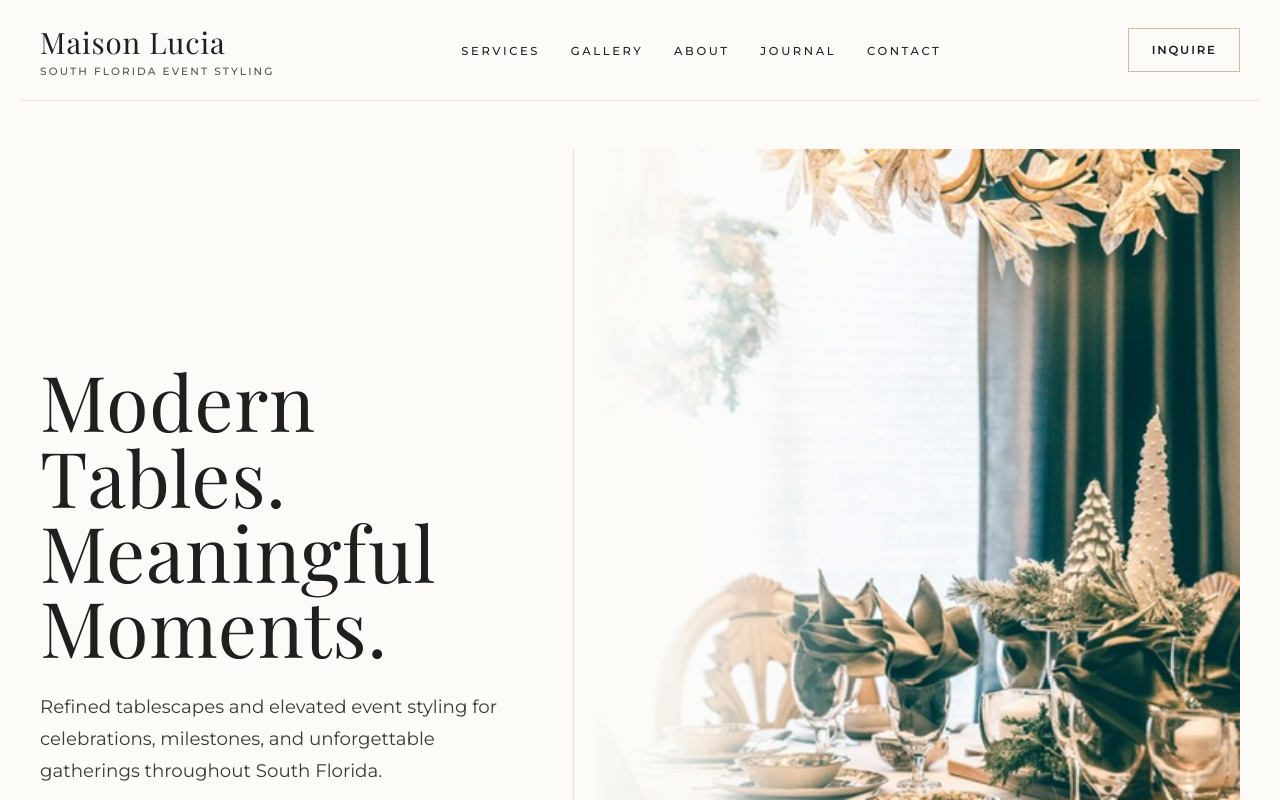
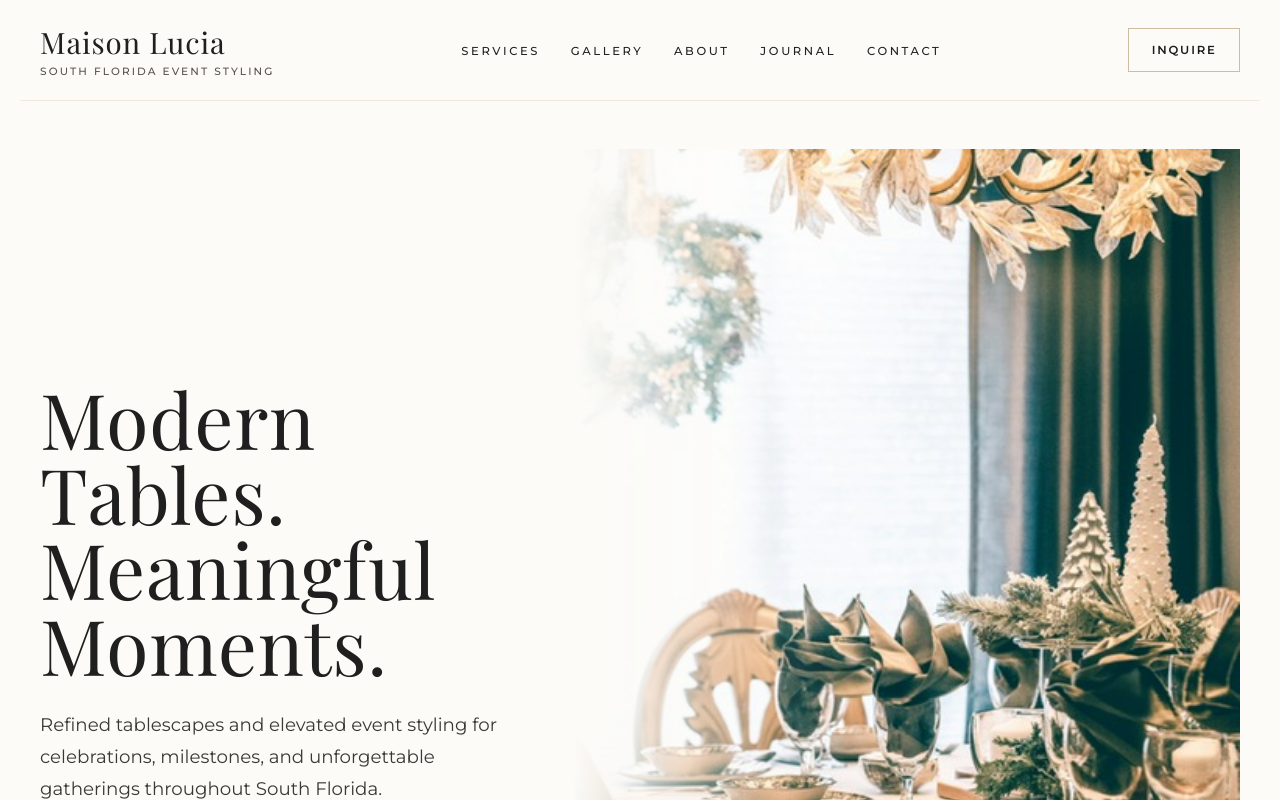
Before and after one commit to DrRobF/maison-lucia-site, a Next.js app: page / in a window 1280 px wide. Shown: the top 800 px of the page. Built offline with nearby package versions, Linux system fonts and the light colour scheme.

Commit message:
Refine hero image to seamless gradient dissolve

```diff
--- a/styles/Home.module.css
+++ b/styles/Home.module.css
@@ -171,19 +171,8 @@
 
 .heroImageCol {
   min-height: clamp(440px, 72vh, 760px);
-  border-left: 1px solid rgba(194, 163, 110, 0.3);
-  padding-left: clamp(0.8rem, 1.8vw, 1.4rem);
   position: relative;
   overflow: hidden;
-}
-
-.heroImageCol::before {
-  content: "";
-  position: absolute;
-  inset: 0;
-  background: linear-gradient(to left, rgba(252, 251, 248, 0) 55%, rgba(252, 251, 248, 0.9) 84%, #fcfbf8 100%);
-  z-index: 2;
-  pointer-events: none;
 }
 
 .heroImage {
@@ -192,6 +181,40 @@
   object-fit: cover;
   object-position: center;
   display: block;
+  -webkit-mask-image: linear-gradient(
+    to left,
+    rgba(0, 0, 0, 1) 0%,
+    rgba(0, 0, 0, 1) 58%,
+    rgba(0, 0, 0, 0.88) 70%,
+    rgba(0, 0, 0, 0.58) 80%,
+    rgba(0, 0, 0, 0.22) 90%,
+    rgba(0, 0, 0, 0) 100%
+  );
+  mask-image: linear-gradient(
+    to left,
+    rgba(0, 0, 0, 1) 0%,
+    rgba(0, 0, 0, 1) 58%,
+    rgba(0, 0, 0, 0.88) 70%,
+    rgba(0, 0, 0, 0.58) 80%,
+    rgba(0, 0, 0, 0.22) 90%,
+    rgba(0, 0, 0, 0) 100%
+  );
+}
+
+@supports not (mask-image: linear-gradient(to left, black, transparent)) {
+  .heroImageCol::before {
+    content: "";
+    position: absolute;
+    inset: 0;
+    background: linear-gradient(
+      to left,
+      rgba(252, 251, 248, 0) 0%,
+      rgba(252, 251, 248, 0.24) 66%,
+      rgba(252, 251, 248, 0.58) 82%,
+      #fcfbf8 100%
+    );
+    pointer-events: none;
+  }
 }
 
 .featureRow {
```
